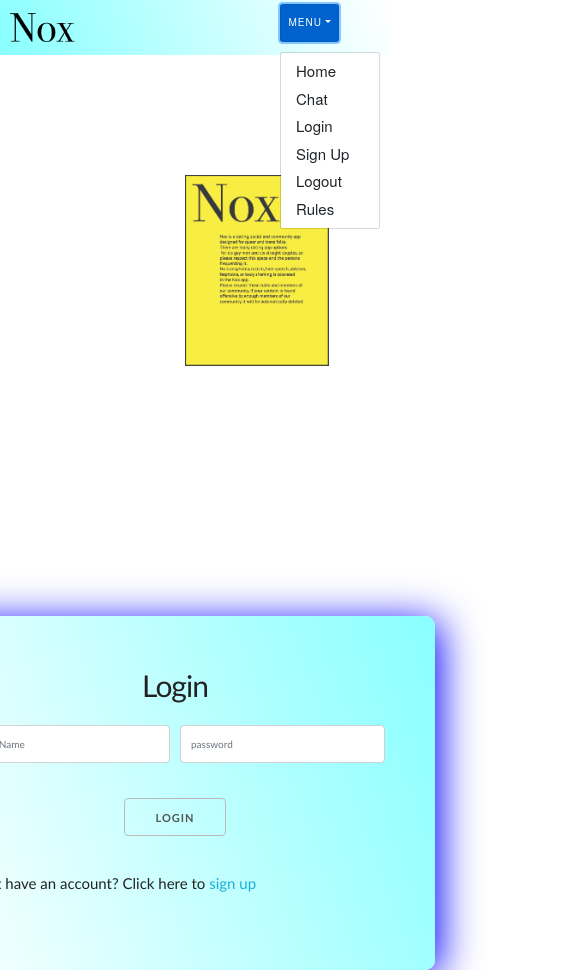
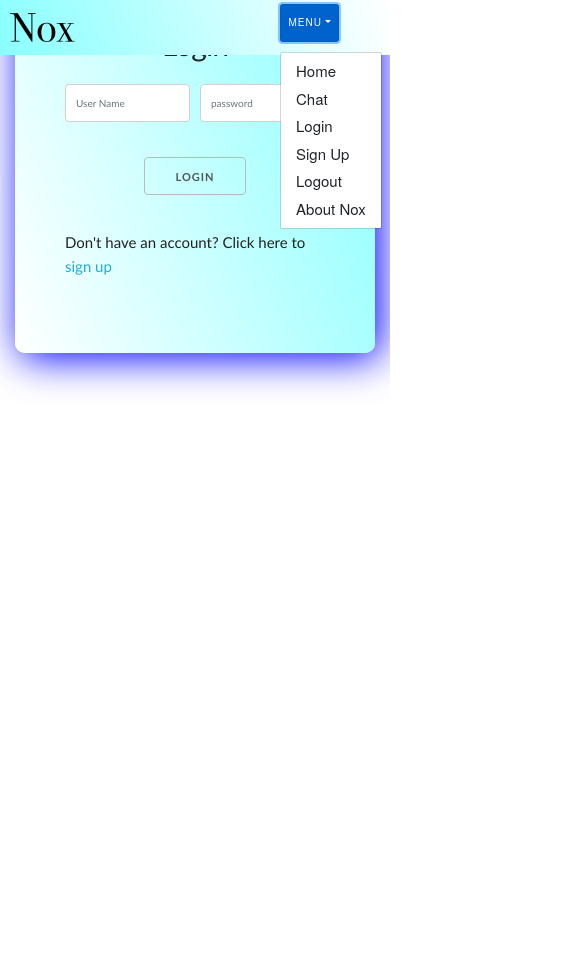
Before and after one commit to jeanshotjack/pro3, a React (Create React App) app in the folder client/: page /login in a window 390 px wide. Both pictures are taken after a click on the button "MENU". Shown: the whole page, 579 px wide, since content can reach past the window. After the commit the page ends 844 px from the top, so only its background shows below. Built offline with nearby package versions, Linux system fonts and the light colour scheme; a web font is replaced by a local one.

Commit message:
nox rules logo caused more problems on log in page, placed into 'About Nox' on menu tab, fixed to being mobile resposive again

```diff
--- a/client/src/components/CSS/General.css
+++ b/client/src/components/CSS/General.css
@@ -4,14 +4,11 @@ body {
     background: linear-gradient(70deg, #df7af3, #f7f7f7);
     color: #514B64;
     min-height: 100%;
-    min-width: 100%;
-    height: 100%;
-    margin: 0;
-    background-repeat: no-repeat;
-    background-attachment: fixed;
-    padding: 170px;
-    padding-right: 50px;
-    padding-left: 170px;
+    background-position: center;
+    padding-top: 100px;
+    padding: 100px;
+    padding-right: 15px;
+    padding-left: 14rem;
   }
 }
 
@@ -26,12 +23,11 @@ body {
 
   .loginCard {
     background: linear-gradient(70deg, rgb(255, 255, 255), rgb(137, 255, 255));
+    margin: 0;
     padding: 5rem;
-    margin: 0rem;
     border-radius: 1rem;
     font-family: Optima, Sans-serif;
     box-shadow: 5px 5px 40px blue;
-
   }
 
   .sideFont {
@@ -59,8 +55,8 @@ body {
     display: block;
     margin-left: auto;
     margin-right: auto;
-    width: 50%;
-    margin: 10rem;
+    width: 80%;
+    margin: 0rem;
   }
 
   .noxNav {
--- a/client/src/components/Chat/Chat.css
+++ b/client/src/components/Chat/Chat.css
@@ -1,11 +1,11 @@
 @media (min-width: 0px){
 html {
     box-sizing: border-box;
-    padding-bottom: -5rem;
-    padding-top: -5rem;
-    margin-left: -10rem;
-    margin-right: -6rem;
-    margin-top: -7.5rem;
+    /* padding-bottom: -5rem; */
+    /* padding-top: -5rem; */
+    /* margin-left: -10rem; */
+    /* margin-right: -8.5rem; */
+    margin-top: -2.5rem;
   }
 
   *, *::before, *::after {
@@ -33,12 +33,15 @@ html {
   .right-sidebar {
     border-left: 1px solid #ccc;
     float: right;
-
+    padding-right: 0%;
+    margin-right: -5rem;
   }
 
   .left-sidebar {
     border-right: 1px solid #ccc;
     float: left;
+    padding-left: -20rem;
+    margin-left: -9rem;
   }
 
   .user-profile {
@@ -69,7 +72,7 @@ html {
     color: #181919;
     cursor: pointer;
     border-bottom: 1px solid #eee;
-    margin-bottom: 0;
+    margin-bottom: 10;
   }
 
   .room-member {
@@ -130,7 +133,7 @@ html {
   }
 
   .chat-header {
-    height: 70px;
+    height: 40px;
     flex-shrink: 0;
     border-bottom: 1px solid #ccc;
     padding-left: 10px;
--- a/client/src/components/Nav/Navbar.jsx
+++ b/client/src/components/Nav/Navbar.jsx
@@ -44,7 +44,7 @@ render() {
 
               <Button onClick={() => this.handleLogout()} href = "/login" className="dropdown-item btn-primary logout">Logout</Button>
 
-              <Button href="/rules" className="dropdown-item btn-primary logout">Rules</Button>
+              <Button href="/rules" className="dropdown-item btn-primary logout">About Nox</Button>
 
             </Dropdown.Menu>
           </Dropdown>
--- a/client/src/components/Newsfeed/PostsList.js
+++ b/client/src/components/Newsfeed/PostsList.js
@@ -16,7 +16,7 @@ export class PostsListItem extends React.Component {
       ; return (
         <div>
           <li>
-            <Container  className="postList">
+            <Container >
               <Row>
 
                 <Col size="xs-8 sm-9">
--- a/client/src/components/Rules.js
+++ b/client/src/components/Rules.js
@@ -7,14 +7,11 @@ const Signup = (props) => {
 
         <div className="container-fluid">
             <div className="row justify-content-center">
-                <div className="col-md-8">
+                <div className="col-md-12">
 
-                    <a><img className="noxRulesLogo center" src={require("../components/NoxLogo/Nox2.png")} /></a>
+                    <a><img className="noxRulesLogo center" src={require("../components/NoxLogo/Nox_Rules.jpg")} /></a>
                     <hr />
-                    <h6>
-                        <p>Nox is a dating, social and community app designed for queer and trans folks. There are many dating app options for cis gay men and cis straight couples. Please respect this space and the persons frequenting it. No transphobia, racism, hate speech, ableism, or fatphobia. If your content is found offensive enough to be reported by members of our community, it will be automatically deleted.
-            </p>
-                    </h6>
+
                 </div>
             </div>
         </div >
--- a/client/src/components/SignUp/SignUpPage.js
+++ b/client/src/components/SignUp/SignUpPage.js
@@ -5,20 +5,17 @@ const Signup = (props) => {
   return (
     <div className="container-fluid">
       <div className="row">
-      <div className="col-md-4">
-        <NoxLogo />
-        </div>
-        <div className="col-md-8">
+        <div className="col-md-11">
           <div className="signUpCard">
             <div className="header" align="center"><h3>Sign Up</h3></div>
             <div className="box"></div>
-            <div className="error" style={{color: "red"}} align="center"><h5>{props.errorMessage}</h5></div>
+            <div className="error" style={{ color: "red" }} align="center"><h5>{props.errorMessage}</h5></div>
             <form>
               <div className="form-row">
 
                 <div className="form-group">
                   <div className="col">
-                    <input type="email" value ={props.email} onChange={props.handleEmail} className="form-control" id="exampleInputEmail1" aria-describedby="emailHelp" placeholder="Enter email" />
+                    <input type="email" value={props.email} onChange={props.handleEmail} className="form-control" id="exampleInputEmail1" aria-describedby="emailHelp" placeholder="Enter email" />
                     <small id="emailHelp" className="form-text text-muted">We'll never share your email with anyone else.</small>
                   </div>
                 </div>
@@ -26,37 +23,37 @@ const Signup = (props) => {
 
               <div className="form-group">
                 <div className="col">
-                  <input type="text" value ={props.username} onChange={props.handleUser}  className="form-control" placeholder="User Name" />
+                  <input type="text" value={props.username} onChange={props.handleUser} className="form-control" placeholder="User Name" />
                 </div>
               </div>
 
               <div className="form-group">
                 <div className="col">
-                  <input type="password" value ={props.password} onChange={props.handlePassword} className="form-control" placeholder="password" />
+                  <input type="password" value={props.password} onChange={props.handlePassword} className="form-control" placeholder="password" />
                 </div>
               </div>
 
               <div className="form-group">
                 <div className="col">
-                  <input type="password" value ={props.confirm} className="form-control" onChange={props.handleConfirm} placeholder="confirm password" />
+                  <input type="password" value={props.confirm} className="form-control" onChange={props.handleConfirm} placeholder="confirm password" />
                 </div>
               </div>
 
               <div className="form-group">
                 <div className="col">
-                  <input type="text" value ={props.pronouns} onChange={props.handlePronouns}  className="form-control" placeholder="Pronouns" />
+                  <input type="text" value={props.pronouns} onChange={props.handlePronouns} className="form-control" placeholder="Pronouns" />
                 </div>
               </div>
 
               <div className="form-group">
                 <div className="col">
-                  <input type="date" value ={props.DOB} onChange={props.handleDOB}  className="form-control" placeholder="Date of Birth" />
+                  <input type="date" value={props.DOB} onChange={props.handleDOB} className="form-control" placeholder="Date of Birth" />
                 </div>
               </div>
 
               <div className="form-group">
                 <div className="col">
-                  <input type="text" value ={props.social} onChange={props.handleSocial}  className="form-control" placeholder="Social Media" />
+                  <input type="text" value={props.social} onChange={props.handleSocial} className="form-control" placeholder="Social Media" />
                 </div>
               </div>
 
--- a/client/src/pages/LoginPage.js
+++ b/client/src/pages/LoginPage.js
@@ -7,17 +7,7 @@ function Login(props) {
   return (
     <div className="container-fluid">
       <div className="row">
-        <div className="col-md-4" align="left">
-        <NoxRules
-        height="100vh"
-        dpr="auto"
-        responsive
-        width="auto"
-        crop="scale"
-        responsiveUseBreakpoints="true"
-        />
-        </div>
-        <div className="col-md-8">
+        <div className="col-md-10">
           <div className="loginCard">
             <div className="header" align="center"><h3>Login</h3></div>
             <div className="box"></div>
```
